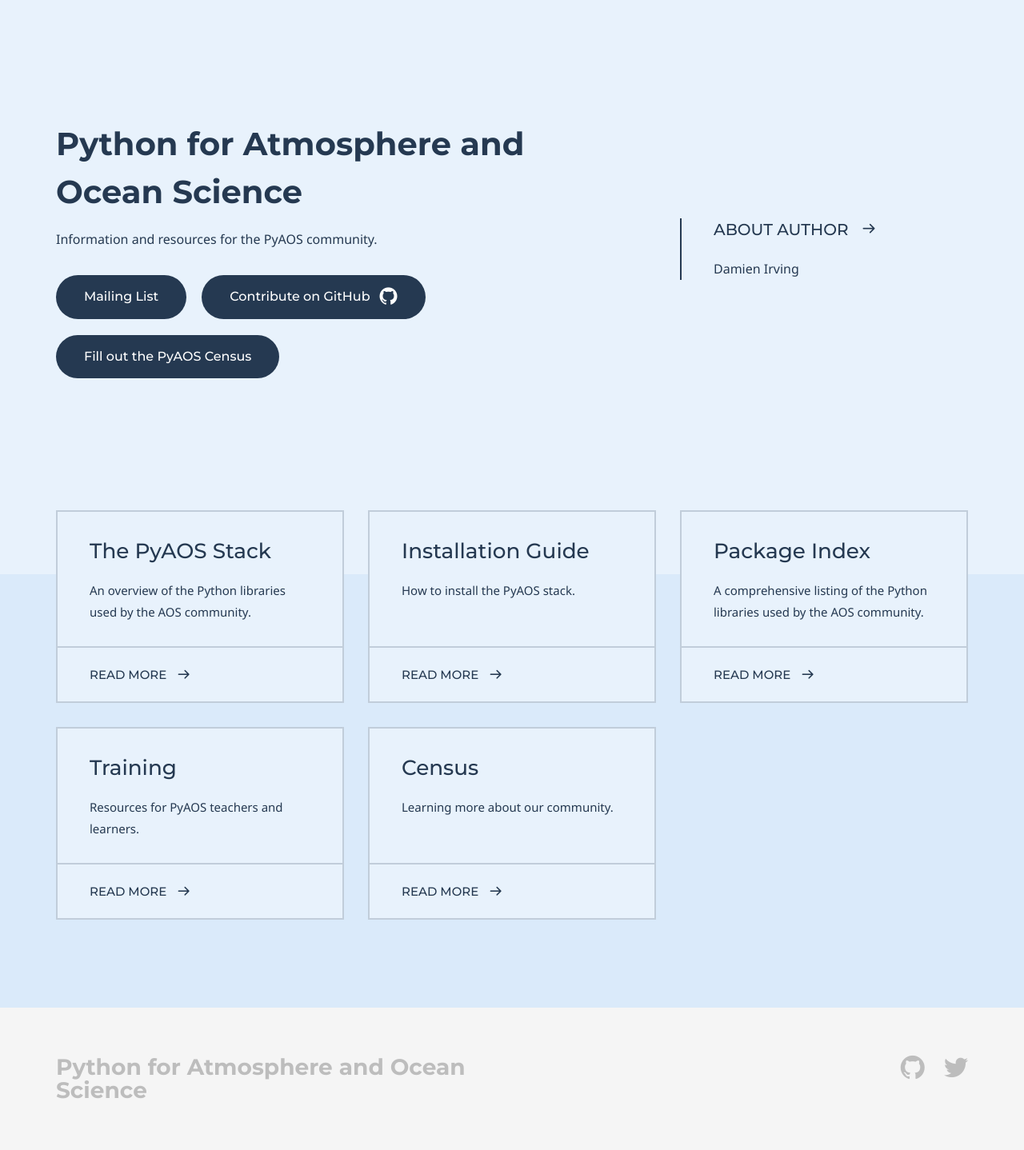
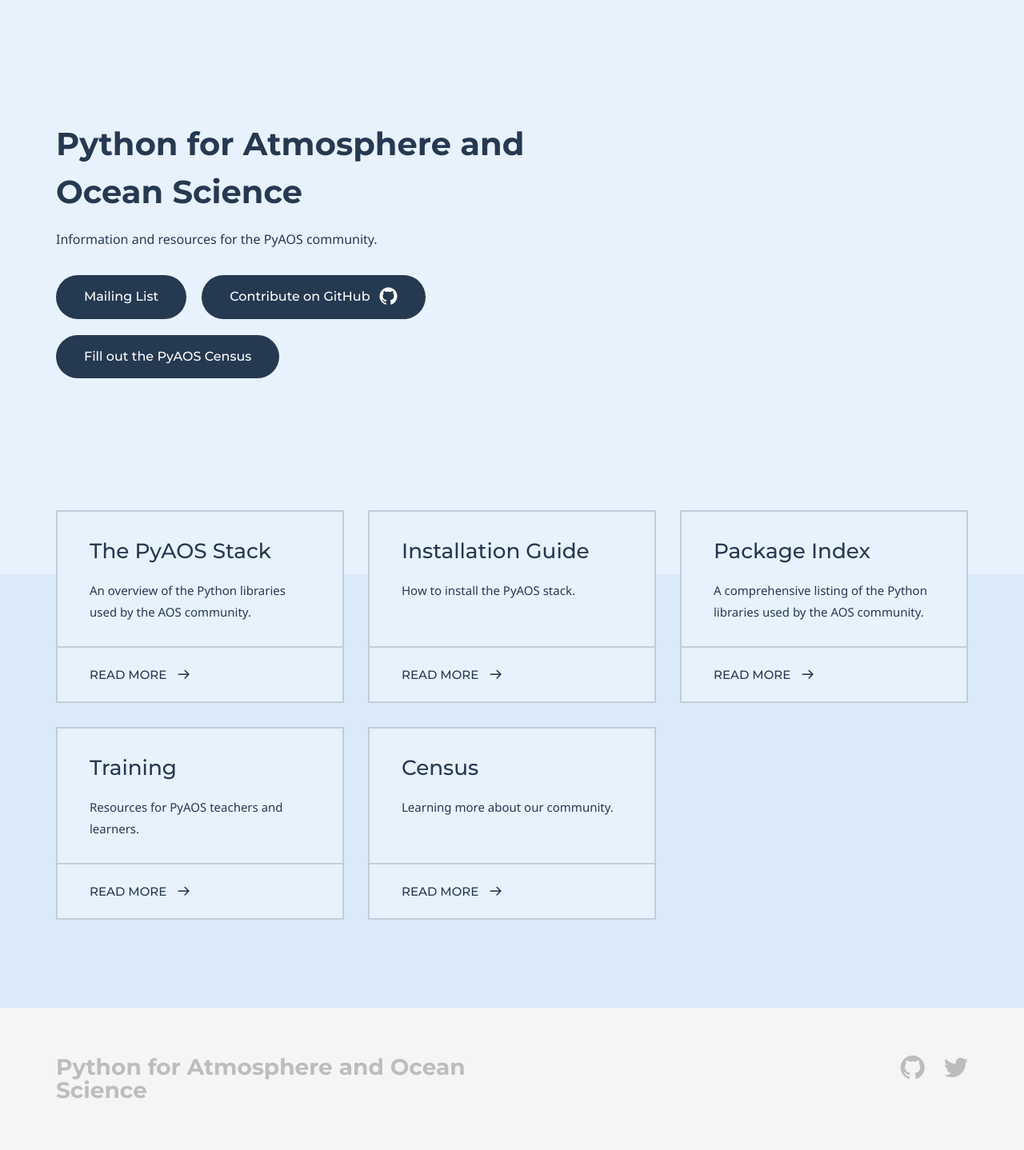
Before and after one commit to PyAOS/pyaos.github.io, a Jekyll site: the page built from index.md, in a window 1280 px wide. Shown: the whole page at 80% size. Built offline with Jekyll 4.4.1, drawn with Linux system fonts in a browser that asks for light colours; some web fonts are replaced.

Commit message:
Remove author box

```diff
--- a/index.md
+++ b/index.md
@@ -17,13 +17,6 @@ buttons:
     - content: Fill out the PyAOS Census
       url: 'https://forms.gle/L84W7bsxmP86G3Ji9'
       external_url: true
-
-# Author box
-author:
-    title: About Author
-    title_url: 'http://damienirving.github.io/'
-    external_url: true
-    description: Damien Irving
 
 # Grid navigation
 grid_navigation:
```
